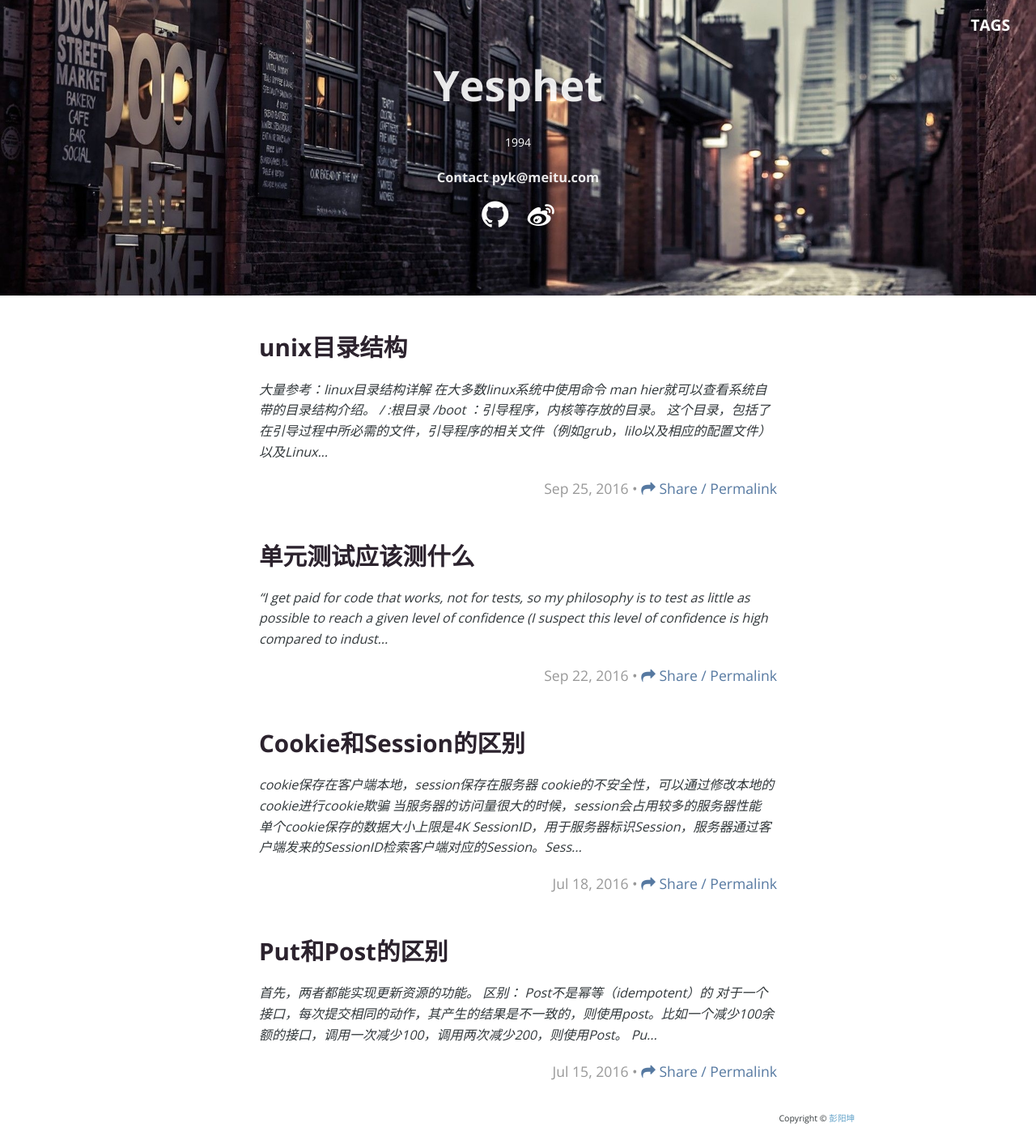
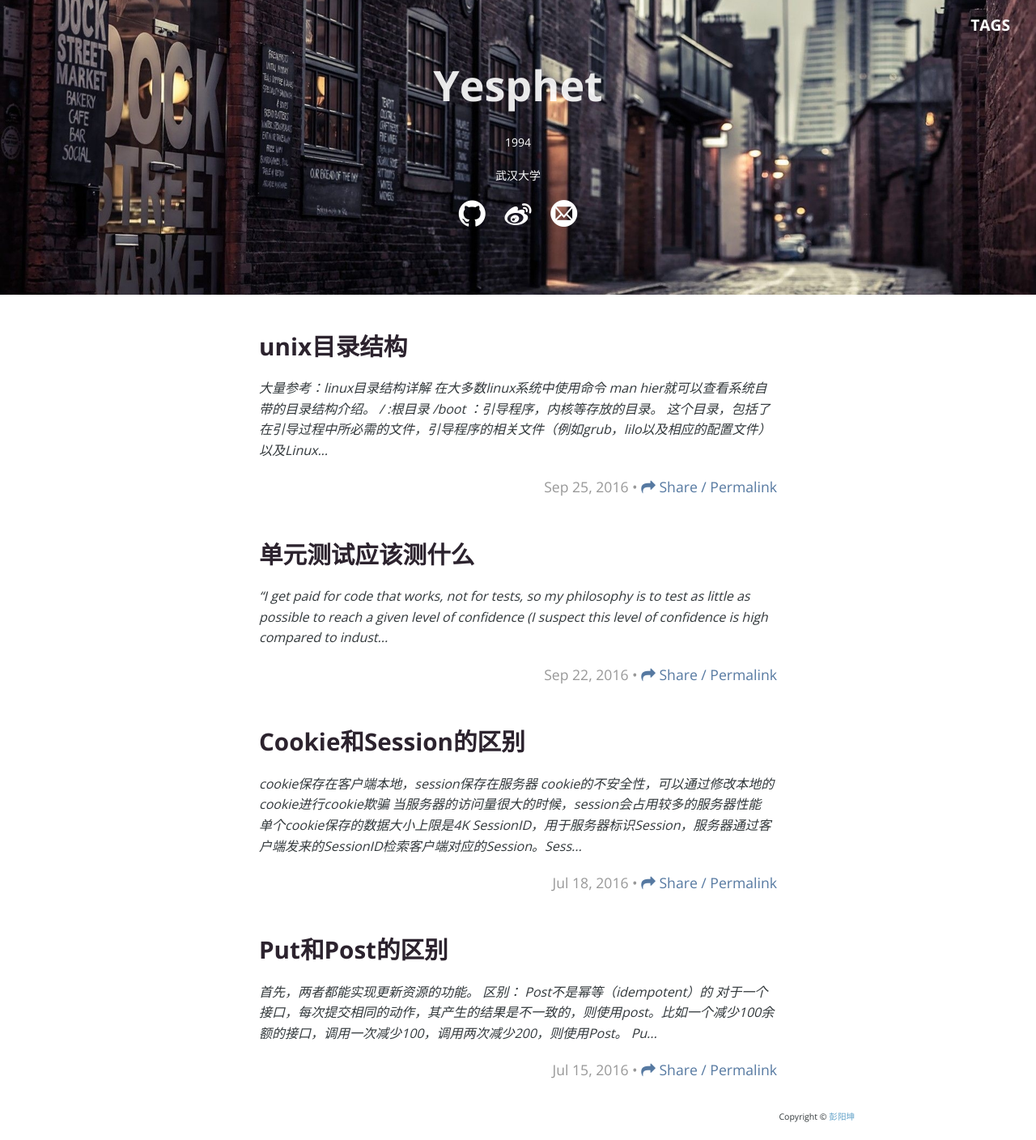
Before and after one commit to Yesphet/Yesphet.github.io, a Jekyll site: the page built from index.html, in a window 1280 px wide. Shown: the whole page at 81% size. Built offline with Jekyll 4.4.1, drawn with Linux system fonts in a browser that asks for light colours; nearby versions of some CDN libraries; some web fonts are replaced; the list of posts is cut into pages by our own code.

Commit message:
样式修改

```diff
--- a/_includes/header.html
+++ b/_includes/header.html
@@ -7,9 +7,10 @@
 	</div>
     <h1 class="project-name"> <a class="header-link" href="{{ site.url }}/"> {{ site.title }}</a></h1>
     <h4 style="font-weight: lighter;">1994</h4>
-    <h3>{% if site.email %}<a class="header-link" href="Mailto:{{ site.email }}" target="_blank">Contact {{ site.email }}</a></h3>{% endif %}
+    <h4 style="font-weight: lighter;">武汉大学</h4>
     <div class="header-platform-link">
     	<a href="https://github.com/Yesphet" target="_blank" class="icon-header-github header-link"></a>
     	<a href="http://weibo.com/u/2915783171" target="_blank" class="icon-header-sina header-link"></a>
+        <a class="icon-header-mail header-link" href="Mailto:{{ site.email }}" target="_blank"></a>
     </div>
 </header>
--- a/stylesheets/stylesheet.css
+++ b/stylesheets/stylesheet.css
@@ -111,6 +111,10 @@ a:hover {
 
 .icon-header-sina:before {
     content: "\ea9a";
+}
+
+.icon-header-mail:before {
+    content: "\ea86";
 }
 
 .up-right-conner {
@@ -350,6 +354,11 @@ h3.post-title {
     color: #2c232e
 }
 
+h1.post-title {
+    font-weight: 600;
+    color: #2c232e
+}
+
 h3.post-title:hover {
     color: #337ab7;
 }
```
